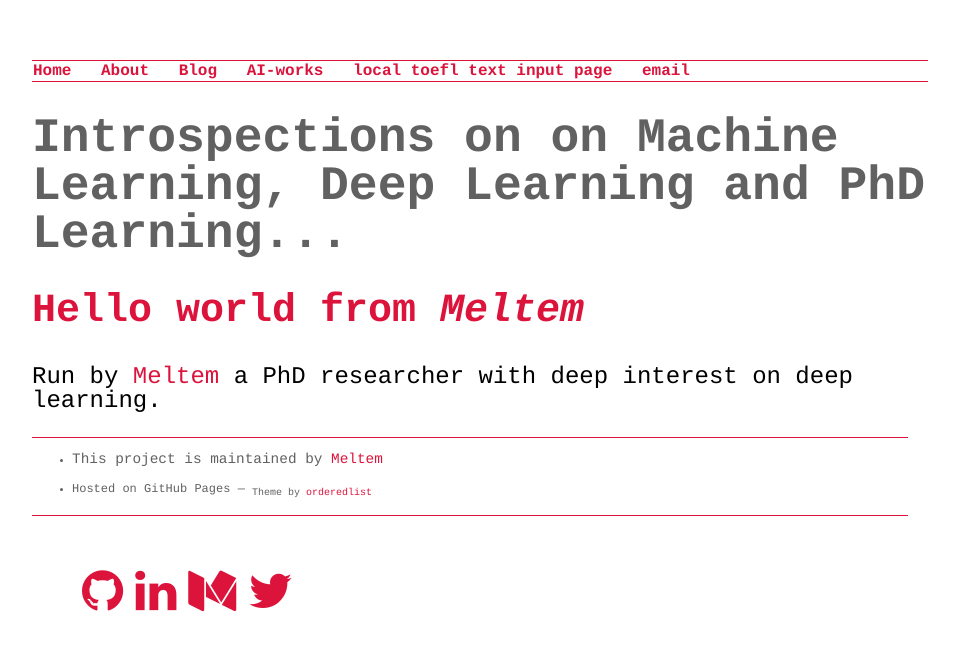
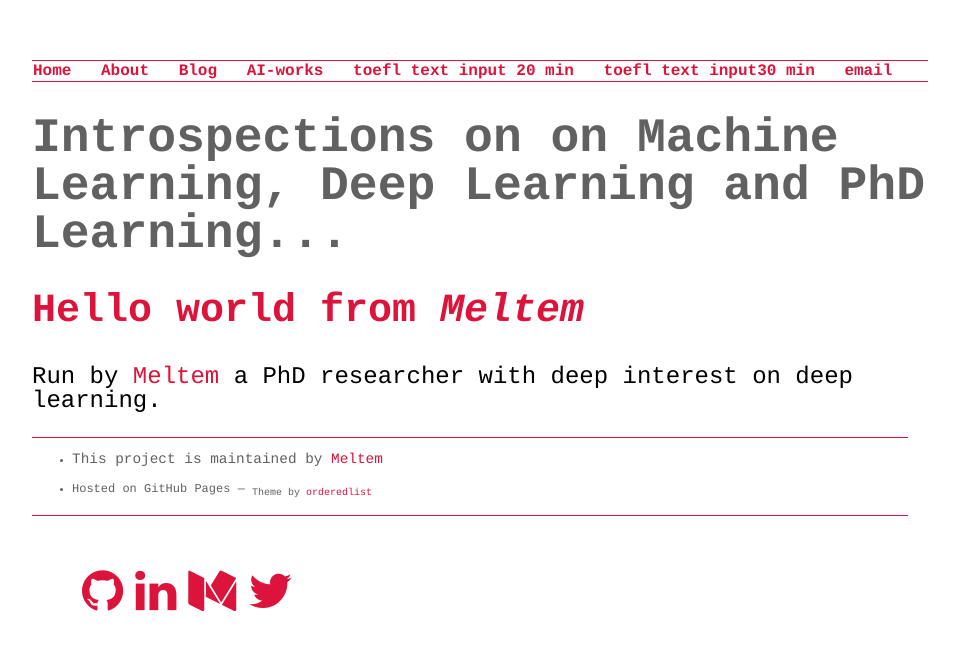
Before and after one commit to inantubek/meltemiatay.github.io, a Jekyll site: the page built from index.html, in a window 1280 px wide. Shown: the top 651 px of the page, without its empty margins (160-1119 px from the left). Built offline with Jekyll 4.4.1, drawn with Linux system fonts in a browser that asks for light colours; nearby versions of some CDN libraries.

Commit message:
Update default.html

```diff
--- a/_layouts/default.html
+++ b/_layouts/default.html
@@ -15,7 +15,8 @@
 <li><a href="/about">About</a></li>
 <li><a href="/blog">Blog</a></li>
 <li><a href="/cv">AI-works</a></li>
-<li><a href="/toeflpage">local toefl text input page</a></li>
+<li><a href="/toeflpage">toefl text input 20 min</a></li>
+<li><a href="/toeflpage30">toefl text input30 min</a></li>
 <li><a href="mailto:neuromeltemi@gmail.com">email</a></li>
 </ul>
     </nav>
```
